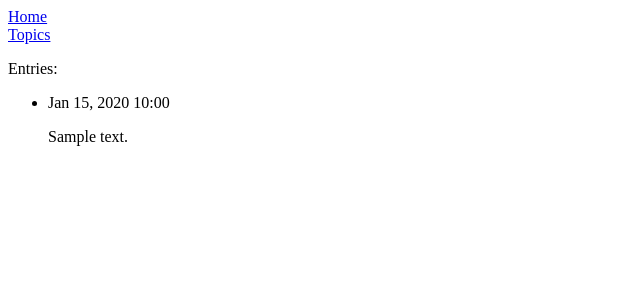
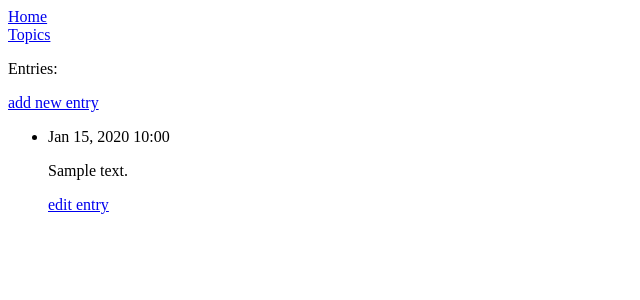
Before and after one commit to drinkyouroj/django-unroots, a Django app: page /topics/1/ in a window 1280 px wide. Shown: the top 300 px of the page, without its empty margins (0-640 px from the left). Run offline with Django 3.2, Linux system fonts and the light colour scheme; tables that the repository leaves empty hold one stand-in row (values such as "Sample post").

Commit message:
add topics, add/edit entries

```diff
--- a/ll_app/templates/ll_app/topic.html
+++ b/ll_app/templates/ll_app/topic.html
@@ -5,11 +5,17 @@
 
 
 <p>Entries:</p>
+<p>
+    <a href="{% url 'll_app:new_entry' topic.id %}">add new entry</a>
+</p>
 <ul>
     {% for entry in entries %}
     <li>
       <p>{{ entry.date_added|date:'M d, Y H:i' }}</p>
       <p>{{ entry.text|linebreaks }}</p>
+      <p>
+        <a href="{% url 'll_app:edit_entry' entry.id %}">edit entry</a>
+      </p>
     </li>
     {% empty %}
     <li>There are no entries for this topic yet.</li>
--- a/ll_app/templates/ll_app/topics.html
+++ b/ll_app/templates/ll_app/topics.html
@@ -12,4 +12,6 @@
   {% endfor %}
 </ul>
 
+<a href="{% url 'll_app:new_topic' %}">Add a new topic</a>
+
 {% endblock content %}
--- a/ll_app/urls.py
+++ b/ll_app/urls.py
@@ -11,5 +11,15 @@ urlpatterns = [
     url(r'^topics/$', views.topics, name='topics'),
 
     # Details page for a single topic
-    url(r'^topics/(?P<topic_id>[0-9]+)/$', views.topic, name='topic'),
+    url(r'^topics/(?P<topic_id>\d+)/$', views.topic, name='topic'),
+
+    # Page for adding a new topic
+    url(r'^new_topic/$', views.new_topic, name='new_topic'),
+
+    # Page for adding a new entry
+    url(r'^new_entry/(?P<topic_id>\d+)/$', views.new_entry, name='new_entry'),
+
+    # Page for editing an entry
+    url(r'^edit_entry/(?P<entry_id>\d+)/$', views.edit_entry,
+        name='edit_entry'),
 ]
--- a/ll_app/views.py
+++ b/ll_app/views.py
@@ -1,5 +1,9 @@
 from django.shortcuts import render
-from .models import Topic
+from django.http import HttpResponseRedirect
+from django.core.urlresolvers import reverse
+from .models import Topic, Entry
+from .forms import TopicForm, EntryForm
+
 
 def index(request):
     """The home page for unroots LL"""
@@ -19,3 +23,60 @@ def topic(request, topic_id):
     entries = topic.entry_set.order_by('-date_added')
     context = {'topic':topic,'entries':entries}
     return render(request, 'll_app/topic.html', context)
+
+
+def new_topic(request):
+    """Add a new topic"""
+    if request.method != 'POST':
+        # No data submitted; create a blank form
+        form = TopicForm()
+    else:
+        # POST data submitted; process data
+        form = TopicForm(request.POST)
+        if form.is_valid():
+            form.save()
+            return HttpResponseRedirect(reverse('ll_app:topics'))
+
+    context = {'form':form}
+    return render(request, 'll_app/new_topic.html', context)
+
+
+def new_entry(request, topic_id):
+    """Add a new entry for a particular topic"""
+    topic = Topic.objects.get(id=topic_id)
+
+    if request.method != 'POST':
+        # No data submitted; create a blank form
+        form = EntryForm()
+    else:
+        # POST data submitted; process data
+        form = EntryForm(data=request.POST)
+        if form.is_valid():
+            new_entry = form.save(commit=False)
+            new_entry.topic = topic
+            new_entry.save()
+            return HttpResponseRedirect(reverse('ll_app:topic',
+                args=[topic_id]))
+
+    context = {'topic':topic,'form':form}
+    return render(request, 'll_app/new_entry.html', context)
+
+
+def edit_entry(request, entry_id):
+    """Edit an existing entry"""
+    entry = Entry.objects.get(id=entry_id)
+    topic = entry.topic
+
+    if request.method != 'POST':
+        # Initial request; pre-fill form with the current entry
+        form = EntryForm(instance=entry)
+    else:
+        # POST data submitted; process data
+        form = EntryForm(instance=entry, data=request.POST)
+        if form.is_valid():
+            form.save()
+            return HttpResponseRedirect(reverse('ll_app:topic',
+                args=[topic.id]))
+
+    context = {'entry':entry,'topic':topic,'form':form}
+    return render(request, 'll_app/edit_entry.html', context)
```
Also changed, not shown: ll_app/forms.py (added, +17 -0 lines), ll_app/templates/ll_app/edit_entry.html (added, +15 -0 lines), ll_app/templates/ll_app/new_entry.html (added, +15 -0 lines), ll_app/templates/ll_app/new_topic.html (added, +13 -0 lines).
